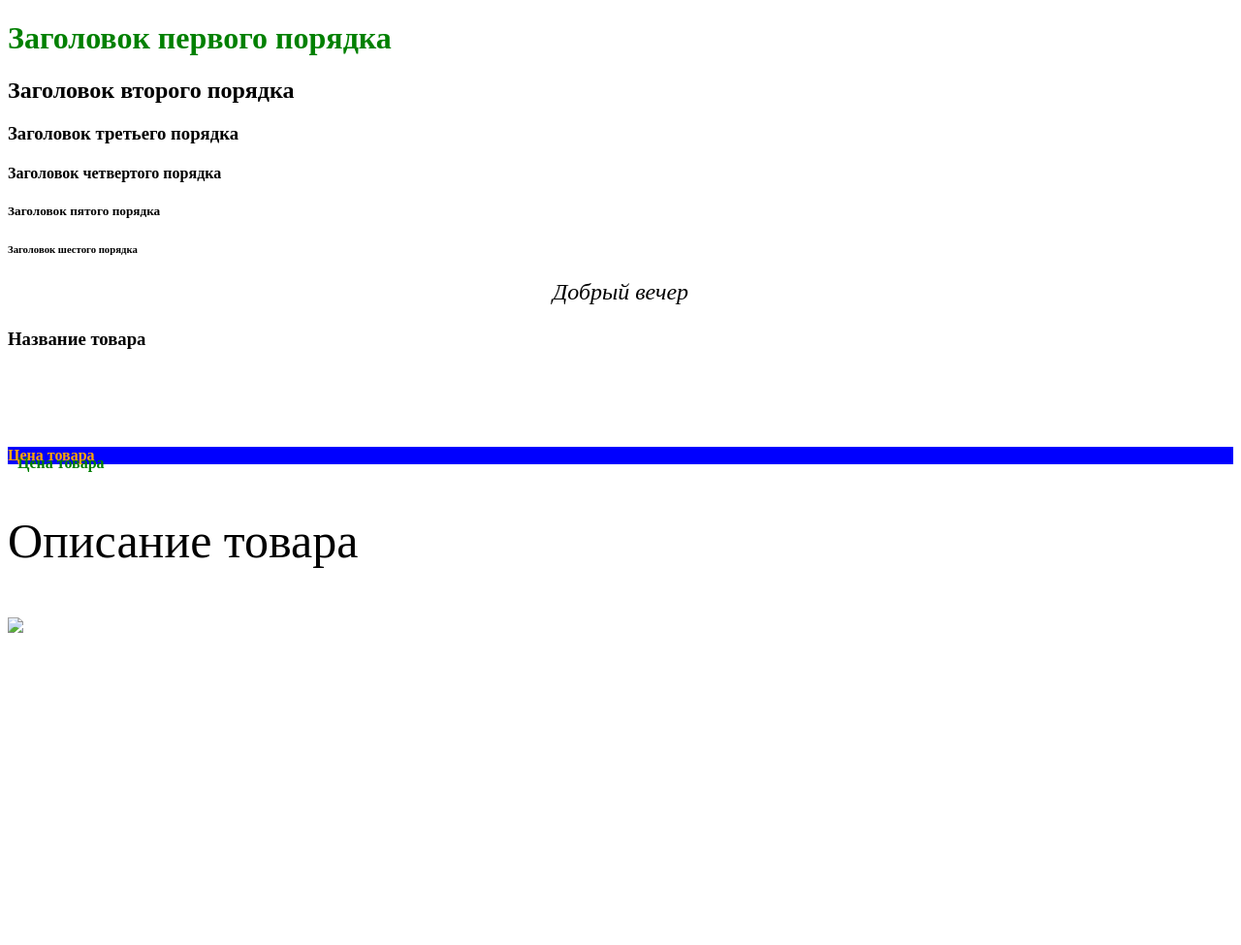
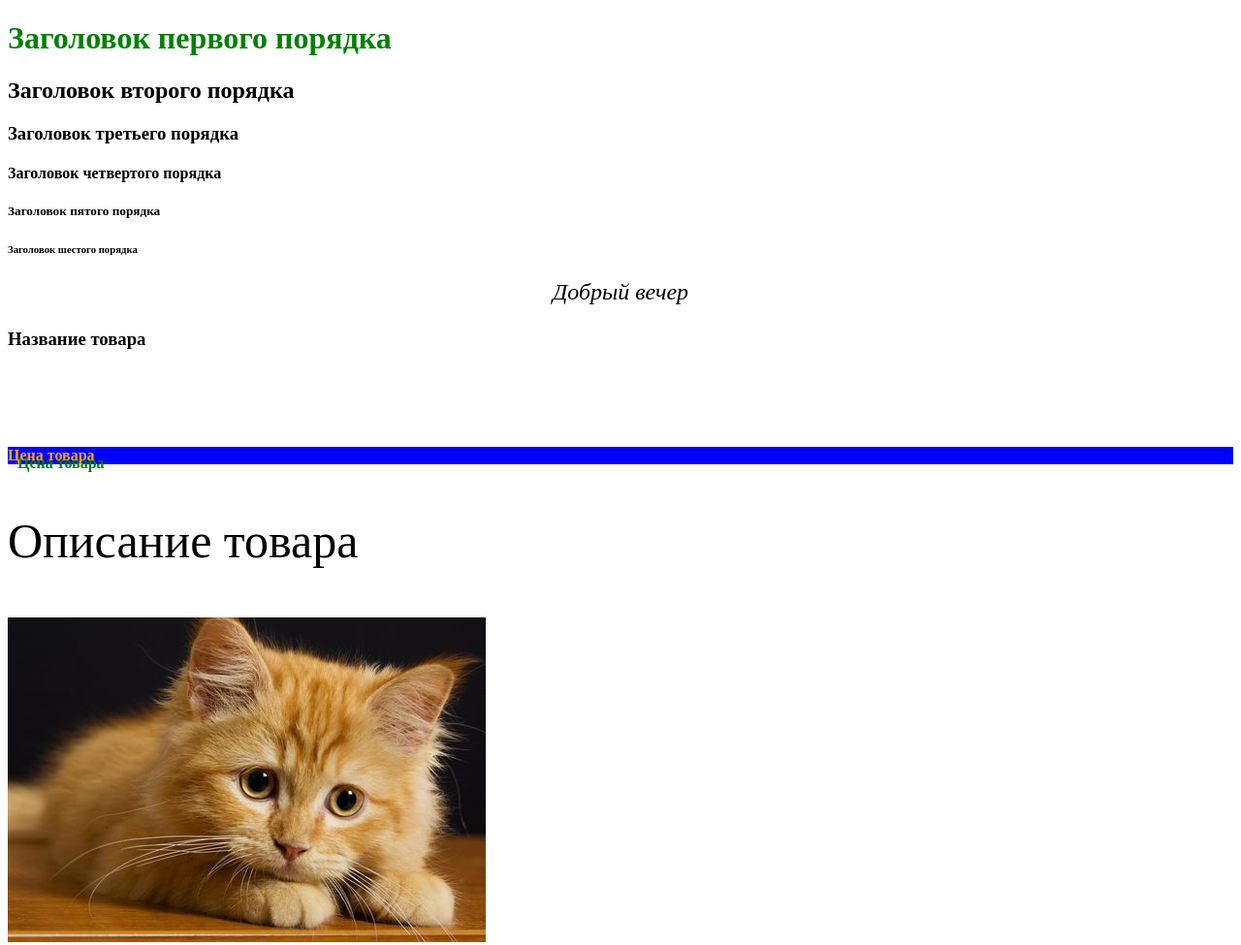
Before and after one commit to Xana17/pablo3781, a plain HTML site: page index.html in a window 1280 px wide. Shown: the whole page at 97% size. Before the commit the page ends 800 px from the top, so only its background shows below. Drawn offline with Linux system fonts and the light colour scheme.

Commit message:
с картинкой v2

```diff
--- a/index.html
+++ b/index.html
@@ -18,7 +18,7 @@
         <h3>Название товара</h3>
         <h4 class="item_price">Цена товара</h4>
         <p class="description">Описание товара</p>
-        <img src="/D:/python/2.jpg">
+        <img src="2.jpg" alt="Тут должна быть картинка">
     </div>
 </body>
 </html>
```
